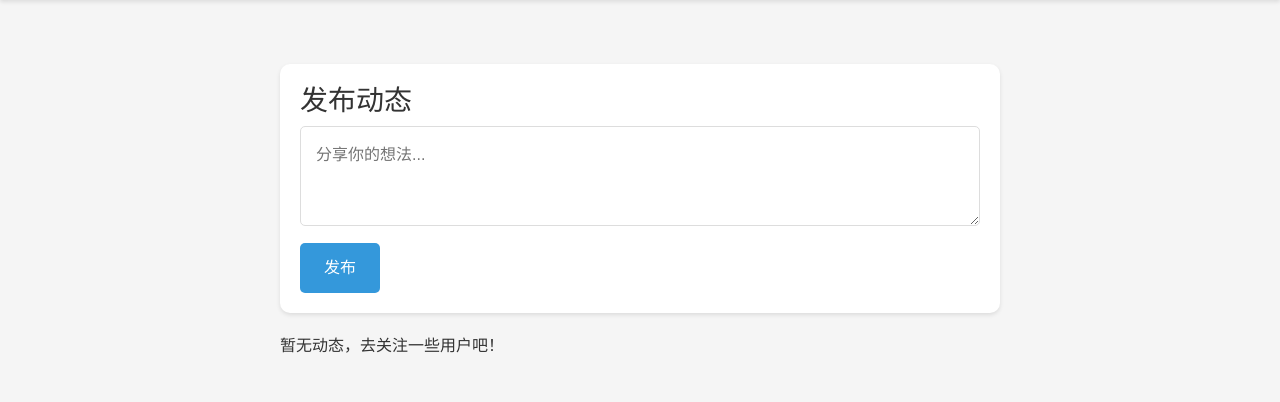
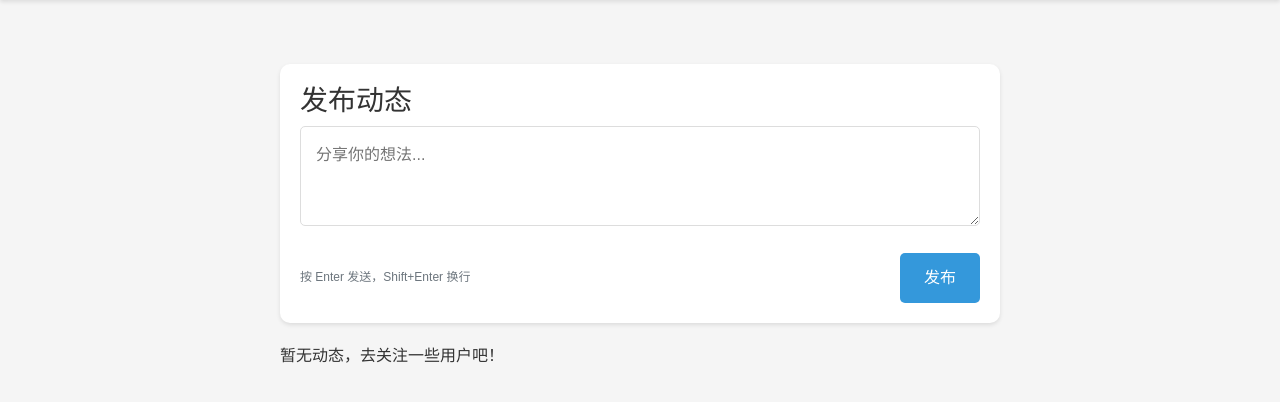
Before and after one commit to yenneroul/SYSU-SE-Project, a Flask app: page / in a window 1280 px wide. Shown: the part 74-476 px from the top of the page. Run offline with Flask 3, Linux system fonts and the light colour scheme; the visitor is signed in with stand-in values (Sample User, id 1); data comes from the database, SQL or seed files in the repository; data that the repository does not hold is empty.

Commit message:
实现回车发送功能

```diff
--- a/static/css/style.css
+++ b/static/css/style.css
@@ -187,6 +187,18 @@ body {
     border: 1px solid #ddd;
     border-radius: 5px;
     margin-bottom: 15px;
+}
+
+.form-actions {
+    display: flex;
+    justify-content: space-between;
+    align-items: center;
+    margin-top: 10px;
+}
+
+.text-muted {
+    color: #6c757d;
+    font-size: 12px;
 }
 
 /* 动态卡片 */
--- a/static/js/main.js
+++ b/static/js/main.js
@@ -201,8 +201,36 @@ document.addEventListener('DOMContentLoaded', function() {
             // 切换密码输入框的类型
             const type = passwordInput.getAttribute('type') === 'password' ? 'text' : 'password';
             passwordInput.setAttribute('type', type);
-            // 切换图标样式
-            this.classList.toggle('hidden');
+            // 切换图标样式            this.classList.toggle('hidden');
+        });
+    }
+
+    // 回车发送功能
+    // 发送动态 - 回车发送
+    const postTextarea = document.querySelector('.post-form textarea[name="content"]');
+    if (postTextarea) {
+        postTextarea.addEventListener('keydown', function(e) {
+            if (e.key === 'Enter' && !e.shiftKey) {
+                e.preventDefault();
+                const form = this.closest('form');
+                if (this.value.trim()) {
+                    form.submit();
+                }
+            }
+        });
+    }
+
+    // 发送消息 - 回车发送
+    const messageTextarea = document.querySelector('textarea[name="body"]');
+    if (messageTextarea) {
+        messageTextarea.addEventListener('keydown', function(e) {
+            if (e.key === 'Enter' && !e.shiftKey) {
+                e.preventDefault();
+                const form = this.closest('form');
+                if (this.value.trim()) {
+                    form.submit();
+                }
+            }
         });
     }
 });
--- a/templates/index.html
+++ b/templates/index.html
@@ -2,12 +2,14 @@
 
 {% block content %}
 <div class="container">
-    <!-- 发布动态 -->
-    <div class="post-form">
+    <!-- 发布动态 -->    <div class="post-form">
         <h3>发布动态</h3>
         <form method="POST" action="{{ url_for('post.create_post') }}">
             <textarea name="content" placeholder="分享你的想法..." required></textarea>
-            <button type="submit" class="btn-primary">发布</button>
+            <div class="form-actions">
+                <small class="text-muted">按 Enter 发送，Shift+Enter 换行</small>
+                <button type="submit" class="btn-primary">发布</button>
+            </div>
         </form>
     </div>
 
--- a/templates/messages/conversation.html
+++ b/templates/messages/conversation.html
@@ -11,11 +11,10 @@
                 </p>
             </div>
         {% endfor %}
-    </div>
-
-    <form action="{{ url_for('message.view_conversation', conversation_id=conversation.id) }}" method="post">
+    </div>    <form action="{{ url_for('message.view_conversation', conversation_id=conversation.id) }}" method="post">
         <div class="mb-3">
             <textarea name="body" class="form-control" rows="3" placeholder="输入回复..."></textarea>
+            <small class="text-muted">按 Enter 发送，Shift+Enter 换行</small>
         </div>
         <button type="submit" class="btn btn-primary">发送</button>
     </form>
```
